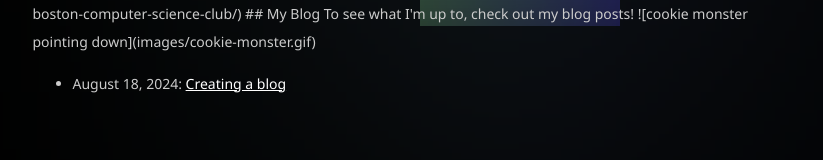
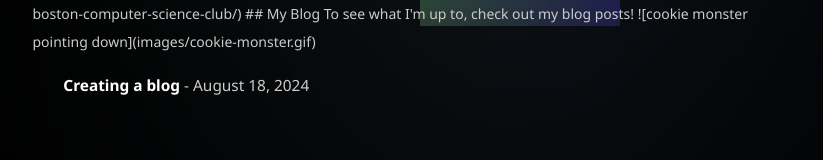
Before and after one commit to leiDnedyA/svelte-blog, a SvelteKit app: page / in a window 1280 px wide. Shown: the part 174-334 px from the top of the page, without its empty margins (220-1043 px from the left). Built offline with nearby package versions, Linux system fonts and the light colour scheme.

Commit message:
fix(CSS): codeblock style & bigger blog post links

```diff
--- a/src/components/PostList.svelte
+++ b/src/components/PostList.svelte
@@ -50,13 +50,38 @@
 			const result = new Date(a.date).getTime() < new Date(b.date).getTime();
 			return result ? 1 : -1;
 		});
-
 </script>
 
 <slot />
 
-<ul>
+<div class="post-link-container">
 	{#each postRoutes as route}
-		<li>{route.date}: <a href={route.path}>{route.label}</a></li>
+		<p class="post-link"><a href={route.path}>{route.label}</a> - {route.date}</p>
 	{/each}
-</ul>
+</div>
+
+<style>
+	.post-link {
+		font-size: 1.1em;
+		border-bottom: 1px solid rgba(255, 255, 255, 0.2);
+		padding-bottom: 1em;
+		padding-left: 2em;
+	}
+
+	.post-link > a {
+		text-decoration: none;
+		font-weight: bold;
+		color: var(white);
+		transition: color 150ms;
+		cursor: pointer;
+	}
+
+	.post-link > a:hover {
+		color: var(--link);
+	}
+
+	.post-link:last-child {
+		border-bottom: none;
+		padding-bottom: unset;
+	}
+</style>
--- a/static/neat.css
+++ b/static/neat.css
@@ -40,8 +40,15 @@ pre {
     overflow: auto;
 }
 
-code {
-    background-color: var(--lesslight);
+code:not(.language-*) {
+    background-color: var(--midtone);
+    color: var(--light);
+    font-family: monospace;
+    padding-left: 3px;
+    padding-right: 3px;
+    padding-top: 1px;
+    padding-bottom: 1px;
+    border-radius: 2px;
 }
 
 body {
```
